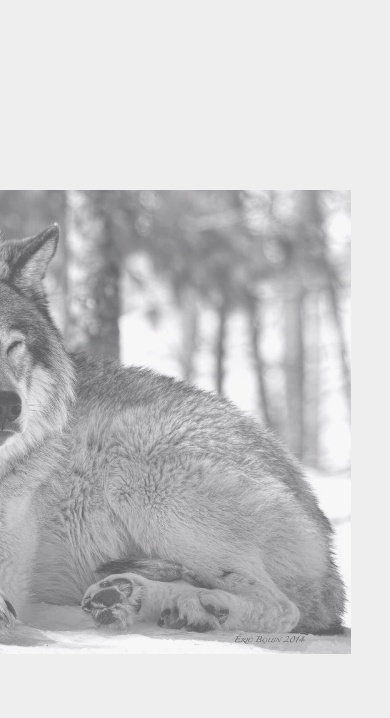
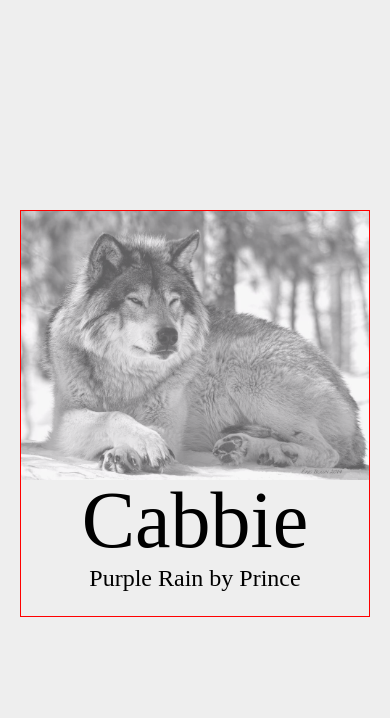
Before and after one commit to kevinmcc/lazerwolvez, a PHP site: page / in a window 390 px wide. Shown: the part 303-1021 px from the top of the page. Run offline with PHP 8.4, Linux system fonts and the light colour scheme; some libraries are stand-ins or nearby versions.

Commit message:
Rotation and SCSS Revisions

```diff
--- a/css/main.css
+++ b/css/main.css
@@ -551,31 +551,63 @@ ul.grid {
     width: 80vw;
     margin-left: 10vw;
     margin-bottom: 80px; }
+    @media screen and (max-width: 700px) {
+      ul.grid li {
+        width: 100vw;
+        margin-left: 0;
+        padding: 20px; } }
   ul.grid .wrapper {
-    float: left;
     display: inline-flex;
     align-items: flex-end;
-    perspective: 500px; }
+    perspective: 500px;
+    border: 1px solid red; }
+    @media screen and (max-width: 700px) {
+      ul.grid .wrapper {
+        width: 100%;
+        display: flex;
+        flex-direction: column;
+        align-items: center;
+        flex-wrap: wrap; } }
   ul.grid .wolf-parent {
     display: block; }
   ul.grid a img {
     max-width: 600px;
     max-height: 600px;
     order: 0;
-    opacity: .6; }
+    opacity: .6;
+    transition: all 250ms; }
+    @media screen and (max-width: 1000px) {
+      ul.grid a img {
+        max-width: 100%;
+        height: auto; } }
+    @media screen and (max-width: 700px) {
+      ul.grid a img {
+        order: 10; } }
   ul.grid h1, nav ul.grid li {
     text-align: left;
     font-size: 6em;
     line-height: 1em;
     transform: translateX(-40px);
     order: 5; }
+    @media screen and (max-width: 1000px) {
+      ul.grid h1, nav ul.grid li {
+        font-size: 5em;
+        transform: translateX(-80px); } }
+    @media screen and (max-width: 700px) {
+      ul.grid h1, nav ul.grid li {
+        order: 10;
+        text-align: center;
+        transform: none; } }
   ul.grid .music {
     font-size: .3em;
-    line-height: 2em;
+    line-height: 1.5em;
     padding-bottom: 20px;
     order: 5; }
   ul.grid li:nth-child(even) {
     margin-left: 10vw; }
+    @media screen and (max-width: 700px) {
+      ul.grid li:nth-child(even) {
+        margin-left: 0; } }
     ul.grid li:nth-child(even) .wrapper {
       float: right; }
     ul.grid li:nth-child(even) a, ul.grid li:nth-child(even) img {
@@ -583,3 +615,10 @@ ul.grid {
     ul.grid li:nth-child(even) h1, nav ul.grid li:nth-child(even) li {
       text-align: right;
       transform: translateX(40px); }
+      @media screen and (max-width: 1000px) {
+        ul.grid li:nth-child(even) h1, nav ul.grid li:nth-child(even) li {
+          transform: translateX(80px); } }
+      @media screen and (max-width: 700px) {
+        ul.grid li:nth-child(even) h1, nav ul.grid li:nth-child(even) li {
+          text-align: center;
+          transform: none; } }
--- a/js/main.js
+++ b/js/main.js
@@ -1,27 +1,48 @@
 $(document).ready(function(){
 
 	var wolves = [] ;
-
 	var mouse = {
 		x:0,
 		y:0
 	}
-
 	var lastMouse = {
 		x:0,
 		y:0
 	}
-	var on  = false;
-	var target;
 
+	//EVENTS
+	//mouse move
 	window.addEventListener('mousemove', function(e){
 		mouse.x = e.clientX;
 		mouse.y = e.clientY;
-		lastMouse.x += (mouse.x - lastMouse.x)/10;
-		lastMouse.y += (mouse.y - lastMouse.y)/10;
+		// lastMouse.x += (mouse.x - lastMouse.x)/10;
+		// lastMouse.y += (mouse.y - lastMouse.y)/10;
 	});
 
+	$(window).on('touchmove', function(e){
+		// e.preventDefault();
+		var x = e.originalEvent.changedTouches[0].clientX;
+		var y = e.originalEvent.changedTouches[0].clientY;
 
+
+		mouse.x = x;
+		mouse.y = y;
+	});
+
+	//window resize
+	window.onresize = function() {
+		wolves = [];//reset positions & sizes on resize
+		getWolfPreviews();
+	};
+
+
+	//INIT
+	getWolfPreviews();
+
+
+	//WOLF PREVIEWS
+	function getWolfPreviews()
+	{
 		$('img.wolfpreview').each(function(){
 			var el = $(this);
 			var offset = el.offset();
@@ -39,7 +60,7 @@ $(document).ready(function(){
 			}
 			wolves.push(obj);
 		});
-
+	}
 
 	$('.wolf-parent').hover(function(){
 		var child = $(this).find('img.wolfpreview');
@@ -49,9 +70,7 @@ $(document).ready(function(){
 	}, function(){
 		var i = $('.wolf-parent').index(this);
 		wolves[i].isActive = false ;
-		// AF.stop();
 	});
-
 
 	function wolfHover(){
 		notActive = 0;
@@ -74,8 +93,8 @@ $(document).ready(function(){
 			//IS ACTIVE
 			else{
 				coordY = (((wolf.top-$(document).scrollTop()-mouse.y)/wolf.height)*2)+1;
-				coordX = ((lastMouse.x-wolf.left)/wolf.width*2)-1;
-				maxDeg = 15;
+				coordX = ((mouse.x-wolf.left)/wolf.width*2)-1;
+				maxDeg = 25;
 
 				//switched X and Y on purpose
 				wolf.rotationY += ((coordX*maxDeg)-wolf.rotationY)/10;
@@ -91,9 +110,7 @@ AF.add('wolfHover', function(){
 		wolfHover();
 	});
 
-});
-
-
+});//end document ready
 
 
 
--- a/scss/pages/_about.scss
+++ b/scss/pages/_about.scss
@@ -4,27 +4,20 @@ $font-italic: 'Circular-BoldItalic';
 $wolfgif-width: 70%;
 $site-max-width: 2600px;
 
-$screen-break1: 1400px;
-$screen-break2: 1000px;
-$mobile: 600px;
+$screen-break1: 'screen and (max-width: 1000px)';
+$screen-mobile: 'screen and (max-width: 700px)';
+
 
 body{
 	font-family: $font;
 	color: black;
 	background-color: #eee;
-	//background: url('http://subtlepatterns2015.subtlepatterns.netdna-cdn.com/patterns/grid.png');
 	background-attachment: fixed;
 }
 a{
 	color: black;
 	text-decoration: none;
 	&:visited{color: black;}
-}
-
-@mixin center(){
-	position: absolute;
-	top:50%;	 left:50%;
-	-webkit-transform: translate(-50%, -50%);
 }
 
 h1{font-size: 1em;}
@@ -77,21 +70,31 @@ ul.grid{
 
 	display: inline-flex;
 	flex-wrap: wrap;
-	// border: 1px solid grey;
 
 	li{
 		width: 80vw;
 		margin-left: 10vw;
 		margin-bottom: $spacing-unit*4;
-		// border: 1px solid red;
+		@media #{$screen-mobile}{
+			width: 100vw;
+			margin-left: 0;
+			padding: $spacing-unit;
+		}
 	}
 
 	.wrapper{
-		float: left;
 		display: inline-flex;
 		align-items: flex-end;
-		perspective: 500px;
-		// background-color: green;
+		perspective: 500px;//IMPORTANT FOR ROTATION
+		border: 1px solid red;
+		@media #{$screen-mobile}{
+			width: 100%;
+			display: flex;
+			flex-direction: column;
+			align-items: center;
+			flex-wrap: wrap;
+		}
+
 	}
 
 	.wolf-parent{
@@ -102,6 +105,14 @@ ul.grid{
 		max-width: 600px; max-height: 600px;
 		order: 0;
 		opacity: .6;
+		transition: all 250ms;
+		// box-shadow: 0px 15px 20px rgba(0,0,0,.15);
+		@media #{$screen-break1}{
+			max-width: 100%; height: auto;
+		}
+		@media #{$screen-mobile}{
+			order: 10;
+		}
 	}
 
 	h1{
@@ -111,27 +122,47 @@ ul.grid{
 
 		transform: translateX(-$spacing-unit*2);
 		order: 5;
+		// background-color: green;
+		@media #{$screen-break1}{
+			font-size: 5em;
+			transform: translateX(-$spacing-unit*4);
+		}
+		@media #{$screen-mobile}{
+			order: 10;
+			text-align: center;
+			transform: none;
+		}
 	}
 	.music{
 		font-size: .3em;
-		line-height: 2em;
+		line-height: 1.5em;
 		padding-bottom: $spacing-unit;
 		order: 5;
 	}
 
 	li:nth-child(even){
 		margin-left: 10vw;
+		@media #{$screen-mobile}{
+			margin-left: 0;
+		}
 
 		.wrapper{
 			float: right;
 		}
 
-		a ,img{
+		a, img{
 			order: 10;
 		}
 		h1{
 			text-align: right;
 			transform: translateX($spacing-unit*2);
+			@media #{$screen-break1}{
+				transform: translateX($spacing-unit*4);
+			}
+			@media #{$screen-mobile}{
+				text-align: center;
+				transform: none;
+			}
 		}
 	}
 
```
Lines whose indentation alone changed are shown as unchanged.
